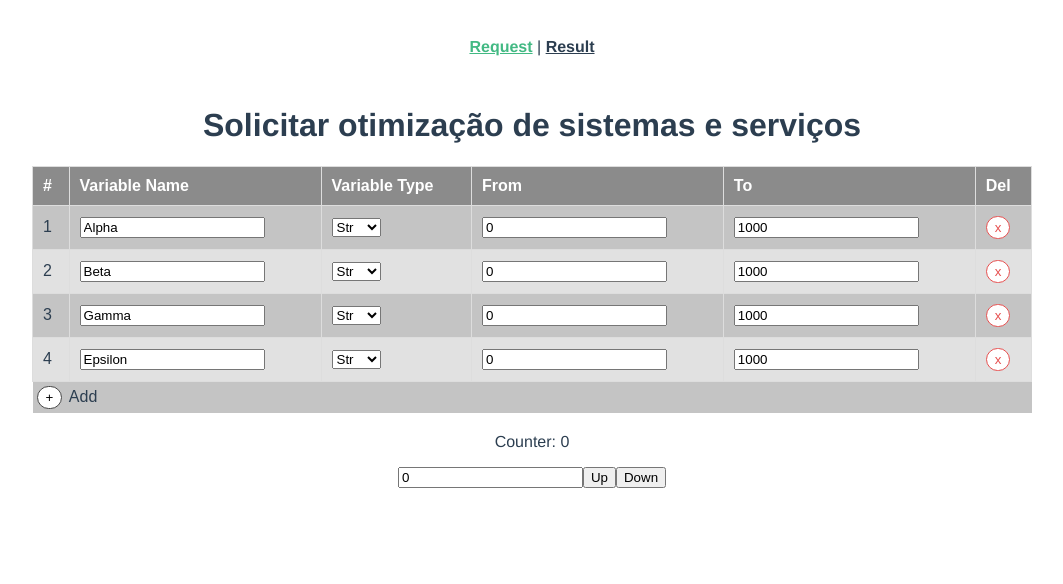
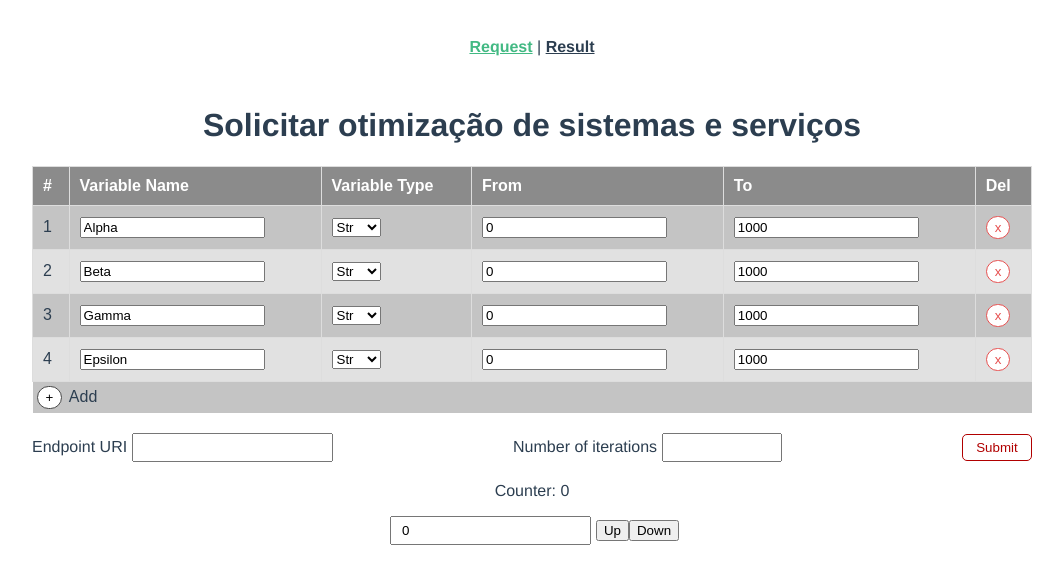
Before and after one commit to artofnext/ads-project-frontend, a Vue app: page /#/ in a window 1280 px wide. Shown: the top 584 px of the page, without its empty margins (108-1171 px from the left). Built offline with nearby package versions, Linux system fonts and the light colour scheme.

Commit message:
add input fields and submit button

```diff
--- a/src/components/ParamList.vue
+++ b/src/components/ParamList.vue
@@ -1,15 +1,32 @@
 <template>
   <div class="hello">
     <h1>{{ msg }}</h1>
-    <table class="var-list">
+    <table class="container">
       <TitleItem/>
       <ListItem  v-for="(item, index) in items" v-bind:key="index" v-bind:index='index'/>
       <AddItem/>
     </table>
+    <div class="container inline">
+      <div class="inline-element">
+        <label for="uri-input">Endpoint URI</label>
+        <input type="text" name="uri-input" id="uri-input">
+      </div>
+      <div class="inline-element">
+        <label for="iteration-input">Number of iterations</label>
+        <input type="number" name="iteration-input" id="iteration-input" min="1" max="99999999">
+      </div>
+      <div class="inline-element">
+        <button class="submit-button">Submit</button>
+      </div>
+    </div>
+
+    <!-- TODO delete! -->
     <p>Counter: {{ counter }}</p>
     <input v-model="counter">
     <button @click="increment">Up</button>
     <button @click="decrement">Down</button>
+
+
   </div>
 </template>
 
@@ -43,8 +60,6 @@ export default {
     }
   },
 
-
-
   props: {
     msg: String,
     // counter: this.$store.state.count
@@ -64,11 +79,46 @@ export default {
 
 <!-- Add "scoped" attribute to limit CSS to this component only -->
 <style scoped lang="scss">
-.var-list {
+.container {
   margin: 20px auto;
   max-width: 1000px;
   width: 80%;
   text-align: initial;
+}
+
+.inline {
+  display: flex;
+  justify-content: space-between;
+  align-items: center;
+
+  &-element {
+    // margin: 10px;
+  }
+}
+
+.submit-button {
+  width: 70px;
+  padding: 5px 10px;
+  background-color: white;
+  color: #B10000;
+  border: solid 1px #B10000;
+  border-radius: 5px;
+  outline: none;
+  transition: all .2s ease-in-out;
+
+  &:hover {
+    box-shadow: 0 0 5px #B10000;
+  }
+
+  &:active {
+    background-color: #B10000;
+    color: white;
+  }
+}
+
+input {
+  padding: 5px 10px;
+  margin: 0 5px;
 }
 
 table {
```
